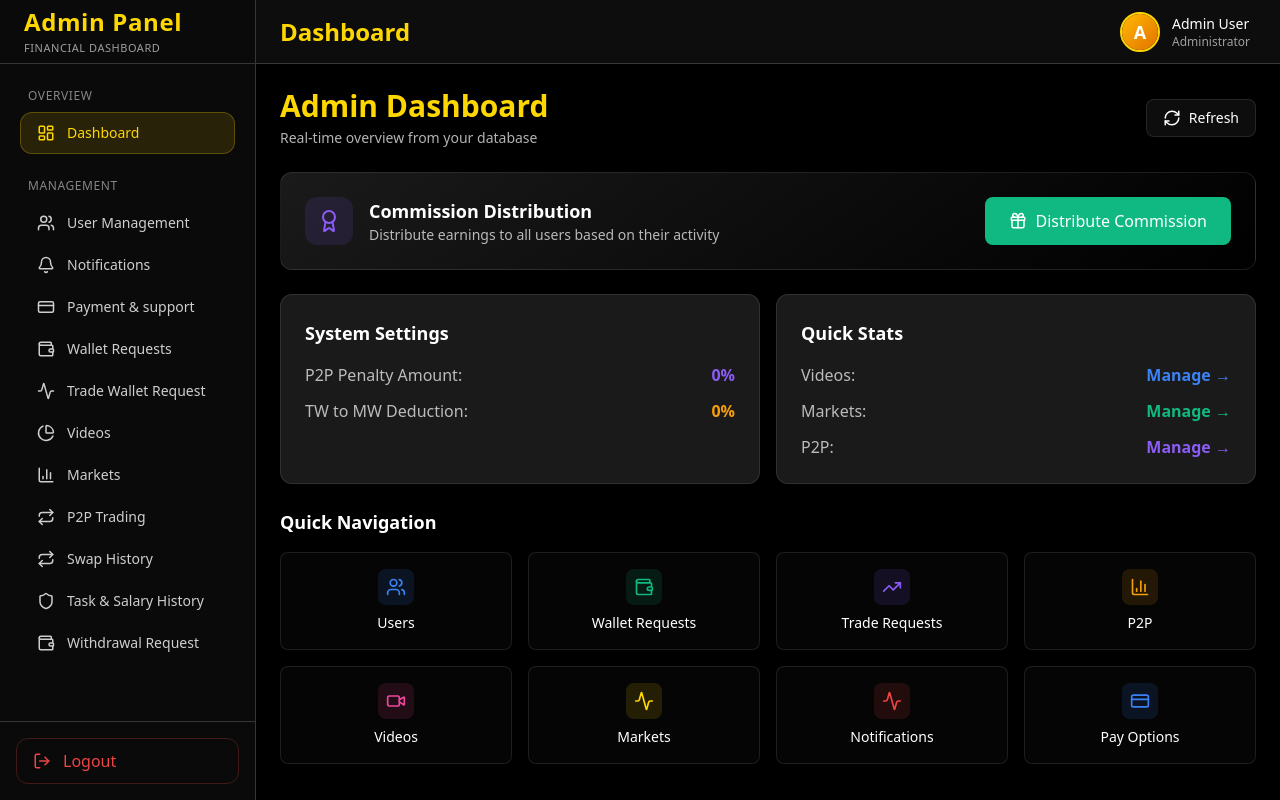
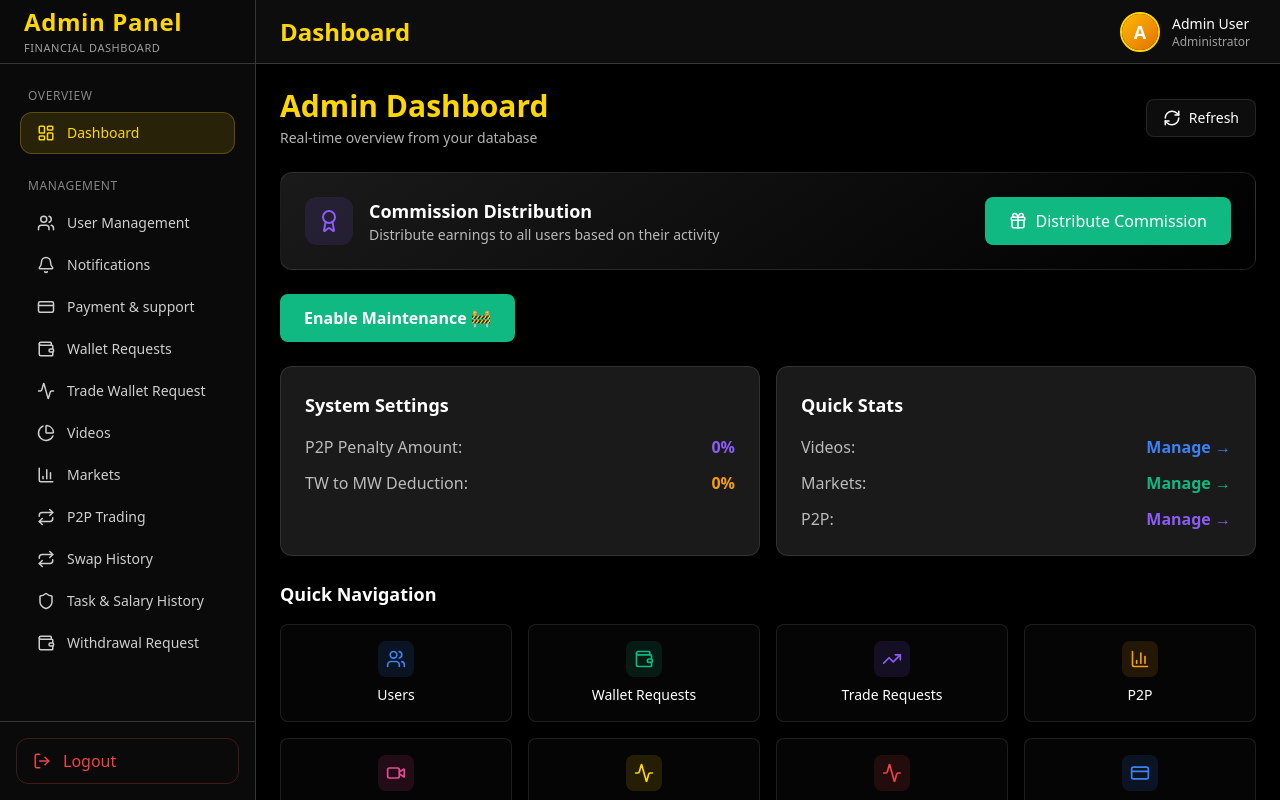
Before and after one commit to xylosofficial1-dev/trading_frontend, a React (Vite) app: page / in a window 1280 px wide. Built offline with nearby package versions, Linux system fonts and the light colour scheme; no server answers; sample sign-in values are in the browser's storage.

Commit message:
fix: maintenance API + db issue + frontend integration

```diff
--- a/src/pages/Dashboard.jsx
+++ b/src/pages/Dashboard.jsx
@@ -37,7 +37,7 @@ const COLORS = {
 export default function Dashboard() {
   const [loading, setLoading] = useState(true);
   const [isRefreshing, setIsRefreshing] = useState(false);
-
+  const [maintenance, setMaintenance] = useState(false);
   // Commission states
   const [commissionLoading, setCommissionLoading] = useState(false);
   const [commissionLocked, setCommissionLocked] = useState(false);
@@ -51,6 +51,36 @@ export default function Dashboard() {
     blocked: 0
   });
 
+  const fetchMaintenance = async () => {
+  try {
+    const res = await fetch(`${API}/system/maintenance`);
+    const data = await res.json();
+    setMaintenance(data.maintenance);
+  } catch (err) {
+    console.error(err);
+  }
+};
+
+useEffect(() => {
+  fetchMaintenance();
+}, []);
+
+const toggleMaintenance = async () => {
+  try {
+    const res = await fetch(`${API}/system/maintenance/toggle`, {
+      method: "POST",
+    });
+
+
+    const data = await res.json();
+
+    if (data.success) {
+      setMaintenance(data.maintenance);
+    }
+  } catch (err) {
+    console.error(err);
+  }
+};
   const [walletStats, setWalletStats] = useState({
     totalMainWallet: 0,
     totalTradingWallet: 0,
@@ -415,6 +445,19 @@ export default function Dashboard() {
           </div>
         </div>
 
+        <div className="mb-6">
+  <button
+    onClick={toggleMaintenance}
+    className="px-6 py-3 rounded-lg font-semibold cursor-pointer"
+    style={{
+      backgroundColor: maintenance ? COLORS.red : COLORS.green,
+      color: "#fff",
+    }}
+  >
+    {maintenance ? "Disable Maintenance ❌" : "Enable Maintenance 🚧"}
+  </button>
+</div>
+
         {/* Settings Summary */}
         <div className="grid grid-cols-1 sm:grid-cols-2 gap-4 mb-6">
           <div
```
